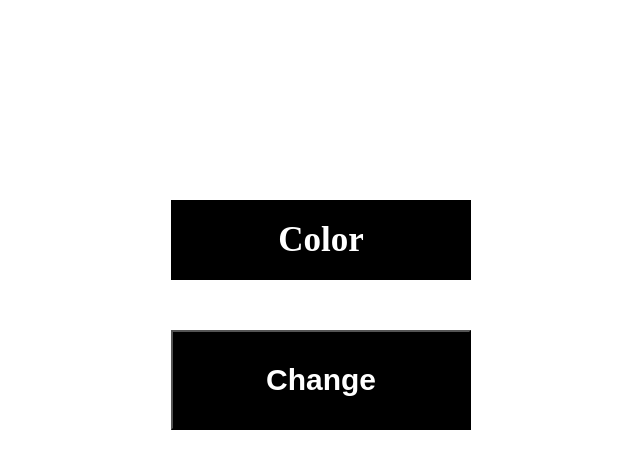
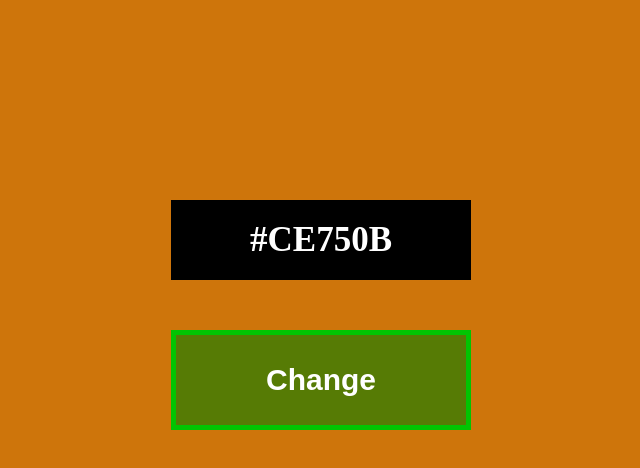
Before and after one commit to RamonMaximiliano/15Projects-ColorGenerator, a plain HTML site: page index.html in a window 1280 px wide. Both pictures are taken after a click on the button "Change". Shown: the whole page, without its empty margins (344-984 px from the left). Drawn offline with Linux system fonts and the light colour scheme.

Commit message:
Finished

```diff
--- a/index.html
+++ b/index.html
@@ -1,5 +1,6 @@
 <!DOCTYPE html>
 <html lang="en">
+
 <head>
     <meta charset="UTF-8">
     <meta http-equiv="X-UA-Compatible" content="IE=edge">
@@ -7,16 +8,17 @@
     <link rel="stylesheet" href="style.css">
     <title>Color Generator</title>
 </head>
+
 <body>
 
 
     <div class="mainDiv">
         <div class="colorCode">
-            <p class="color">Color</p>
+            <p class="color">Color code</p>
         </div>
 
         <div class="changeButton">
-            <input type="button" class="change" value="Change">
+            <input type="button" class="change" value="Change" onclick="changeColor()">
         </div>
     </div>
 
@@ -24,4 +26,5 @@
 
     <script type="text/javascript" src="script.js"></script>
 </body>
+
 </html>
--- a/script.js
+++ b/script.js
@@ -1 +1,15 @@
-{/* <p class="color">Color code = 0123456789ABCDEF</p> */}
+
+function changeColor() {
+
+    let colorCode = '0123456789ABCDEF';
+    let arrayColor = [...colorCode]
+    console.log(arrayColor)
+    let finalColor = '#'
+    for (x = 0; x < 6; x++) {
+        finalColor += arrayColor[Math.floor(Math.random() * arrayColor.length)];
+    }
+
+    document.querySelector("p.color").innerHTML = finalColor
+    document.body.style.backgroundColor = finalColor
+
+}
--- a/style.css
+++ b/style.css
@@ -1,40 +1,52 @@
 * {
     margin: 0;
-    padding:0;
+    padding: 0;
     box-sizing: border-box;
-
 }
 
-.mainDiv{
-    width:250px;
-    height:500px;
-    margin:auto;
+.mainDiv {
+    width: 250px;
+    height: 500px;
+    margin: auto;
     align-items: center;
     text-align: center;
-    margin-top:200px;
+    margin-top: 200px;
+    box-sizing: border-box;
 }
 
-.color{
+.color {
     background-color: black;
-    font-size:35px;
+    font-size: 35px;
     font-weight: bold;
-    color:white;
-    padding-top:20px;
-    width:300px;
+    color: white;
+    padding-top: 20px;
+    width: 300px;
     height: 80px;
     align-items: center;
     text-align: center;
+    box-sizing: border-box;
 }
 
-.change{
-    background-color: black;
-    font-size:30px;
+.change {
+    box-sizing: border-box;
+    background-color: rgba(0, 128, 0, 0.582);
+    font-size: 30px;
     font-weight: bold;
-    color:white;
-    width:300px;
+    color: white;
+    width: 300px;
     height: 100px;
-    margin-top:50px;
+    margin-top: 50px;
     align-items: center;
     text-align: center;
+    border: solid rgb(2, 196, 2) 5px;
+}
 
+
+.change:hover {
+    background-color: rgb(0, 189, 0);
 }
+
+body {
+    background-color: rgb(17, 2, 148);
+    transition: 1s;
+}
```
